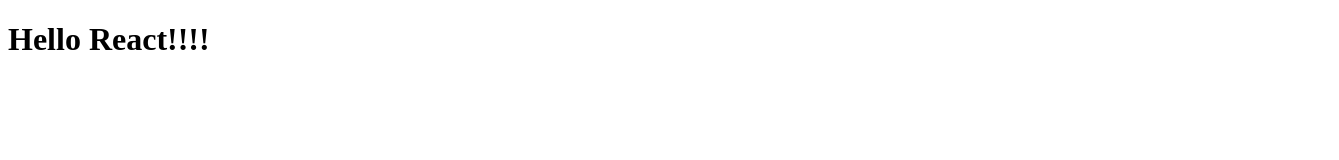
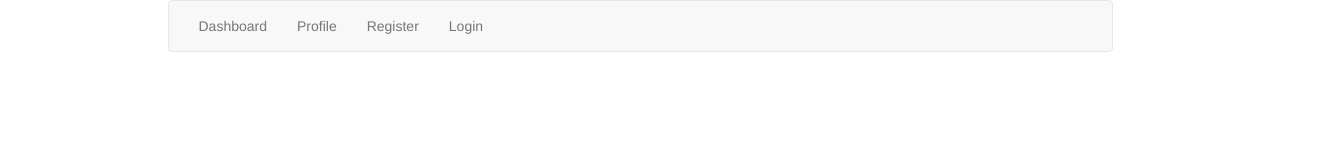
Before and after one commit to chauriya/React-Assignment, a React app: page / in a window 1280 px wide. Shown: the whole page, 1339 px wide, since content can reach past the window. Built offline with nearby package versions, Linux system fonts and the light colour scheme.

Commit message:
partial changes

```diff
--- /dev/null
+++ b/src/app/Components/Header.js
@@ -0,0 +1,18 @@
+import React from "react";
+
+export const Header = (props) => {
+    return (
+        <nav className="navbar navbar-default">
+            <div className="container">
+                <div className="navbar-header">
+                    <ul className="nav navbar-nav">
+                        <li><a href={"#/dashboard"}>Dashboard</a></li>
+                        <li><a href={"#/profile"}>Profile</a></li>
+                        <li><a href={"#/register"}>Register</a></li>
+                        <li><a href={"#/login"}>Login</a></li>
+                    </ul>
+                </div>
+            </div>
+        </nav>
+    );
+};
--- a/src/app/index.js
+++ b/src/app/index.js
@@ -1,16 +1,29 @@
 import React from "react";
 import { render } from "react-dom";
+
+import { Header } from "./Components/Header";
+import { Dashboard } from "./Components/Dashboard";
+import { Login } from "./Components/Login";
+import { Register } from "./Components/Register";
+import { Profile } from "./Components/Profile";
 
 class App extends React.Component {
 
   render() {
 
     return (
-      <div className="row">
-        <div className="col-xs-10 col-xs-offset-1">
-          <h1>Hello React!!!!</h1>
+      <div className="container">
+            <div className="row">
+                <div className="col-xs-10 col-xs-offset-1">
+                    <Header/>
+                </div>
+            </div>
+            <div className="row">
+                <div className="col-xs-10 col-xs-offset-1">
+                    {this.props.children}
+                </div>
+            </div>
         </div>
-      </div>
     );
   }
 }
--- a/src/index.html
+++ b/src/index.html
@@ -2,6 +2,7 @@
 <html>
 <head>
     <title>React Basics</title>
+    <link rel="stylesheet" href="https://maxcdn.bootstrapcdn.com/bootstrap/3.3.7/css/bootstrap.min.css" integrity="sha384-BVYiiSIFeK1dGmJRAkycuHAHRg32OmUcww7on3RYdg4Va+PmSTsz/K68vbdEjh4u" crossorigin="anonymous">
 </head>
 <body>
     <div id="app"></div>
```
Also changed, not shown: src/app/Components/Dashboard.js (added), src/app/Components/Login.js (added), src/app/Components/Profile.js (added), src/app/Components/Register.js (added).
